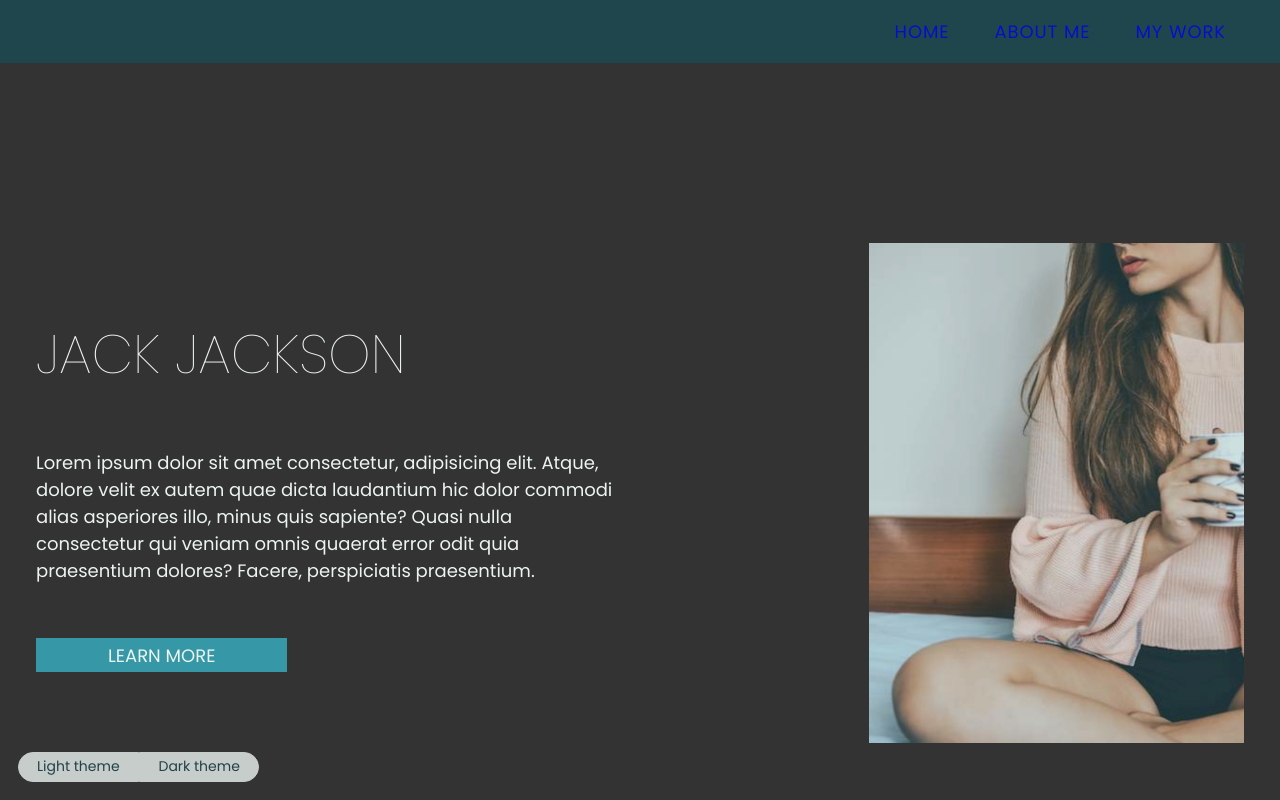
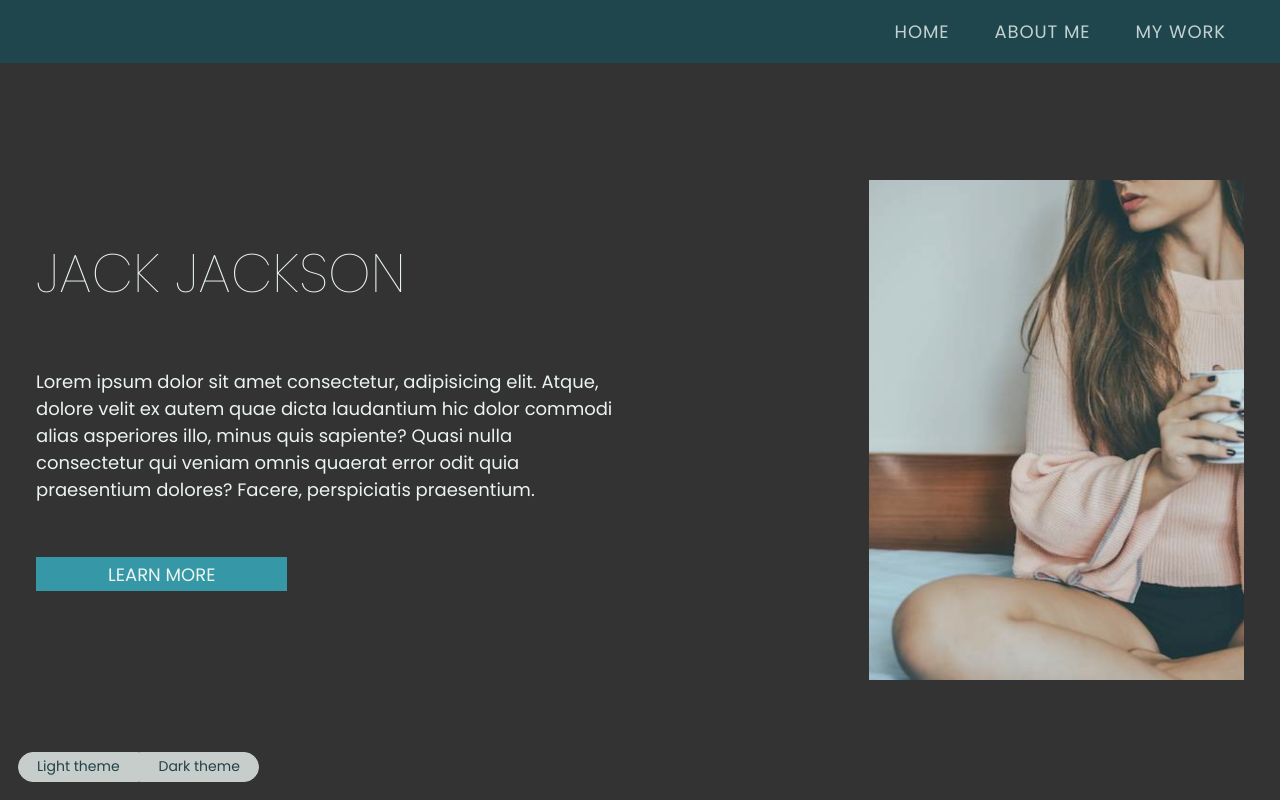
Before and after one commit to iandorr/brilo-interview, a React (Vite) app: page / in a window 1280 px wide. Shown: the top 800 px of the page. Built offline with nearby package versions, Linux system fonts and the light colour scheme.

Commit message:
Mobile Nav

```diff
--- a/src/App.jsx
+++ b/src/App.jsx
@@ -23,8 +23,8 @@ function App() {
     <ThemeProvider theme={currentTheme}>
       <GlobalStyles />
       <Navbar />
-      <Hero />
-      <Cards />
+      <Hero id='home'/>
+      <Cards id='my-work'/>
       <Footer />
       <ThemeChanger setCurrentTheme={setCurrentTheme}/>
     </ThemeProvider>
--- a/src/components/GlobalStyles/GlobalStyles.jsx
+++ b/src/components/GlobalStyles/GlobalStyles.jsx
@@ -9,7 +9,8 @@ const GlobalStyles = createGlobalStyle`
   }
 
   :root {
-    position: relative;
+    /* position: relative; */
+    scroll-behavior: smooth;
   }
 
   /* CSS Reset */
@@ -82,6 +83,7 @@ const GlobalStyles = createGlobalStyle`
 
   /* Remove default styling for buttons */
   button {
+    z-index: 10;
     border: none;
     outline: none;
 
--- a/src/components/button/Button.styled.jsx
+++ b/src/components/button/Button.styled.jsx
@@ -15,12 +15,10 @@ const ButtonStyled = styled.button`
 
   cursor: pointer;
 
-  transform: scale3d(1, 1, 1);
   transition: .3s ease-out;
 
   &:hover {
     background-color: ${() => useTheme().colors.clBtnBgAccent };
-    transform: scale3d(1.02, 1.02, 1);
   }
 `
 
--- a/src/components/cards/Cards.jsx
+++ b/src/components/cards/Cards.jsx
@@ -5,9 +5,9 @@ import card1 from '/src/assets/img/card-project.png'
 import card2 from '/src/assets/img/card-rebrand.png'
 import card3 from '/src/assets/img/card-work.png'
 
-const Cards = () => {
+const Cards = ( {id} ) => {
   return (
-    <CardsStyled>
+    <CardsStyled id={id} >
       <CardsSectionContainer>
         <h2>What I did</h2>
         <CardsContainer>
--- a/src/components/hero/Hero.jsx
+++ b/src/components/hero/Hero.jsx
@@ -3,9 +3,9 @@ import Button from '../button/Button'
 
 import heroImage from '/src/assets/img/hero-image.png'
 
-const Hero = () => {
+const Hero = ({ id }) => {
   return (
-    <HeroStyled>
+    <HeroStyled id={id}>
       <HeroContainer>
         <HeroLeft>
           <HeroTitle>Jack Jackson</HeroTitle>
--- a/src/components/hero/Hero.styled.jsx
+++ b/src/components/hero/Hero.styled.jsx
@@ -4,7 +4,7 @@ const HeroStyled = styled.div`
   background-color: ${() => useTheme().colors.clBg};
   color: ${() => useTheme().colors.clText };
 
-  padding-top: 2rem;
+  padding-top: 8rem;
 
   @media(min-width: ${() => useTheme().breakpoints.tablet}) {
     padding-top: 10rem;
@@ -36,7 +36,8 @@ const HeroLeft = styled.div`
   flex-direction: column;
   align-items: center;
 
-  gap: 1rem;
+  gap: 3rem;
+  padding-bottom: 2rem;
 
   & p {
     text-align: center;
@@ -65,12 +66,13 @@ const HeroLeft = styled.div`
 `
 
 const HeroTitle = styled.h1`
-  font-size: ${() => useTheme().fontSize.header };
+  font-size: ${() => useTheme().fontSize.large };
   font-weight: ${() => useTheme().fntWeight.thinest };
   text-transform: uppercase;
   text-align: center;
 
   @media(min-width: ${() => useTheme().breakpoints.mobile}) {
+    font-size: ${() => useTheme().fontSize.header };
     text-align: left;
   }
 `
--- a/src/components/navbar/NavLink.jsx
+++ b/src/components/navbar/NavLink.jsx
@@ -1,8 +1,8 @@
 import NavLinkStyled from './NavLinkStyled'
 
-const NavLink = ({ title, href }) => {
+const NavLink = ({ title, href, onClick, isOpen }) => {
   return (
-    <NavLinkStyled>
+    <NavLinkStyled onClick={onClick} isOpen={isOpen}>
       <a href={href}>{title}</a>
     </NavLinkStyled>
   )
--- a/src/components/navbar/NavLinkStyled.jsx
+++ b/src/components/navbar/NavLinkStyled.jsx
@@ -1,4 +1,4 @@
-import styled, { useTheme } from "styled-components";
+import styled, { useTheme, css } from "styled-components";
 
 const NavLinkStyled = styled.li`
   position: relative;
@@ -9,10 +9,23 @@ const NavLinkStyled = styled.li`
 
   opacity: .8;
 
-  transition: opacity .3s ease-out, color .3s ease-out;
+  transition: opacity .3s ease-out;
 
   font-weight: ${() => useTheme().fntWeight.thin};
-  color: ${() => useTheme().colors.clTextLight};
+
+  /* @media(max-width: ${() => useTheme().breakpoints.mobile}) {
+    transition: opacity;
+    transition-delay: 1000ms;
+
+    ${ ({ isOpen }) => !isOpen && css`
+      opacity: 0;
+      transition: all .1s;
+    `}
+
+    ${ ({ isOpen }) => isOpen && css`
+      opacity: 1;
+    `}
+  } */
 
   &::after {
     position: absolute;
@@ -33,7 +46,7 @@ const NavLinkStyled = styled.li`
   }
 
   &:hover {
-    color: ${() => useTheme().colors.clText};
+    /* color: ${() => useTheme().colors.clText}; */
     cursor: pointer;
     opacity: 1;
 
@@ -42,6 +55,15 @@ const NavLinkStyled = styled.li`
       opacity: 1;
     }
   }
+
+  & a {
+    color: ${() => useTheme().colors.clTextLight};
+    transition: color .3s ease-out;
+
+    &:hover {
+      color: ${() => useTheme().colors.clText};
+    }
+  }
 `
 
 export default NavLinkStyled
--- a/src/components/navbar/Navbar.jsx
+++ b/src/components/navbar/Navbar.jsx
@@ -1,21 +1,46 @@
-import { NavbarStyled, NavbarContainer, NavLinkContainer} from './Navbar.styled'
+import {
+  NavbarStyled,
+  NavbarContainer,
+  NavLinkContainer,
+  MobileNavButton
+} from './Navbar.styled'
 import NavLink from './NavLink'
 import links from '/src/assets/data/links'
 
+import { useState } from 'react'
+
 const Navbar = () => {
+  const [mobNavVis, setMobNavVis] = useState(false)
 
   return (
     <NavbarStyled>
-      <NavbarContainer>
-        <NavLinkContainer>
+      <NavbarContainer isOpen={mobNavVis}>
+        <NavLinkContainer isOpen={mobNavVis}>
           {
             links.map( (link) => {
               return (
-                <NavLink key={link.id} title={link.title} href={`#${link.id}`} />
+                <NavLink
+                  key={link.id}
+                  title={link.title}
+                  href={`#${link.id}`}
+                  isOpen={mobNavVis}
+                  onClick={ () => {
+                    setMobNavVis( (currentValue) => !currentValue)
+                    console.log(mobNavVis)
+                  }}
+                />
               )
             })
           }
         </NavLinkContainer>
+        <MobileNavButton
+          onClick={ () => {
+            setMobNavVis( (currentValue) => !currentValue)
+            console.log(mobNavVis)
+          }}
+        >
+          {mobNavVis ? <>&#10005;</> : <>&#8801;</>}
+        </MobileNavButton>
       </NavbarContainer>
     </NavbarStyled>
   )
--- a/src/components/navbar/Navbar.styled.jsx
+++ b/src/components/navbar/Navbar.styled.jsx
@@ -1,10 +1,24 @@
-import styled, { useTheme } from "styled-components";
+import styled, { useTheme, css } from "styled-components";
 
 const NavbarStyled = styled.nav`
   background-color: ${() => useTheme().colors.clAccent};
+
+  position: fixed;
+  top: 0;
+  right: 0;
+  left: 0;
 `
 
 const NavbarContainer = styled.div`
+
+  width: 100vw;
+
+  background-color: ${() => useTheme().colors.clAccent};
+
+  display: flex;
+  justify-content: flex-end;
+  align-items: flex-start;
+
   max-width: 80rem;
   margin: 0 auto;
   padding-inline: 1rem;
@@ -12,17 +26,93 @@ const NavbarContainer = styled.div`
   @media(min-width: ${() => useTheme().breakpoints.mobile}) {
     padding-inline: 2rem;
   }
+
+  @media(max-width: ${() => useTheme().breakpoints.mobile}) {
+    transition: height 1s ease-out;
+    position: initial;
+
+    ${ ({ isOpen }) => !isOpen && css`
+      height: 3.4rem;
+      transition: all .1s;
+    `}
+
+    ${ ({ isOpen }) => isOpen && css`
+      height: 100vh;
+    `}
+  }
 `
 
 const NavLinkContainer = styled.ul`
+
   list-style-type: none;
   text-decoration: none;
 
-  display: flex;
-  justify-content: flex-end;
+  @media(max-width: ${() => useTheme().breakpoints.mobile}) {
+    opacity: 0;
+    transition: opacity .5s ease-out .5s;
 
-  gap: .5rem;
-  padding: 1rem 0;
+    ${ ({ isOpen }) => !isOpen && css`
+      opacity: 0;
+      transition: all 0s;
+    `}
+
+    ${ ({ isOpen }) => isOpen && css`
+      display: flex;
+      flex-direction: column;
+      align-items: flex-end;
+      justify-content: center;
+
+      position: fixed;
+
+      gap: 2rem;
+      padding: 1rem;
+      z-index: 50;
+      height: 100vh;
+      inset: 0;
+
+      background-color: transparent;
+
+      opacity: 1;
+    `}
+  }
+
+  @media(min-width: ${() => useTheme().breakpoints.mobile}) {
+    display: flex;
+    gap: .5rem;
+
+    position: initial;
+
+    justify-content: flex-end;
+    padding: 1rem 0;
+  }
 `
 
-export {NavbarStyled, NavbarContainer, NavLinkContainer}
+const MobileNavButton = styled.button`
+
+@media(min-width: ${() => useTheme().breakpoints.mobile}) {
+  display: none;
+}
+
+z-index: 100;
+
+font-size: 40px;
+color: ${() => useTheme().colors.clTextLight};
+line-height: 1;
+
+background-color: transparent;
+
+border: none;
+padding: 0;
+padding-bottom: 3px;
+margin: .5rem;
+
+overflow: hidden;
+
+transition: scale .3s ease-out;
+
+&:hover {
+  scale: 1.1;
+}
+`
+
+export {NavbarStyled, NavbarContainer, NavLinkContainer, MobileNavButton}
```
